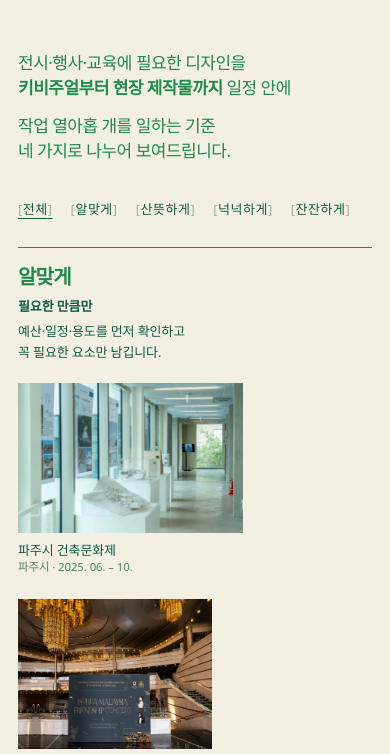
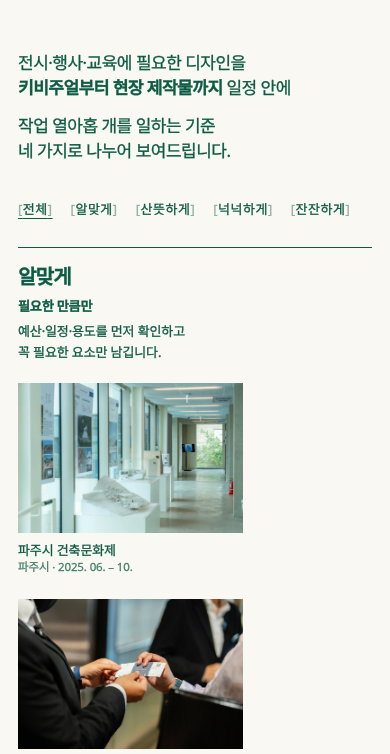
Before and after one commit to limjanjan9/homepage, a plain HTML site: page index.html in a window 390 px wide. Shown: the part 89-843 px from the top of the page. Drawn offline with Linux system fonts and the light colour scheme; a web font is replaced by a local one.

Commit message:
색·굵기 조정, 대표 사진 5개 교체
Co-Authored-By: Claude Opus 5.5 <noreply@anthropic.com>
Claude-Session: https://claude.ai/code/session_01Tmzv5f2Zm8pSE4GncEBYfE

```diff
--- a/index.html
+++ b/index.html
@@ -13,10 +13,10 @@
    LAYOUT: 데스크톱은 한 화면 3단(머리·다이얼·발), 모바일은 위에서 아래로 쌓기 */
 @font-face{font-family:"Bookk Gothic";src:url(fonts/BookkGothic-Light.ttf) format("truetype");font-weight:300;font-display:swap}
 @font-face{font-family:"Bookk Gothic";src:url(fonts/BookkGothic-Bold.ttf) format("truetype");font-weight:700;font-display:swap}
-:root{color-scheme:light;--g:#1e8a4c;--sky:#62a8e5;--bg:#f4efe3;--ink:#0c5b44;--soft:rgba(12,91,68,.72);--dim:rgba(12,91,68,.4);--line:rgba(98,168,229,.6)}
+:root{color-scheme:light;--g:#0c5b44;--sky:#62a8e5;--bg:#faf8f3;--ink:#0c5b44;--soft:rgba(12,91,68,.7);--dim:rgba(12,91,68,.38);--line:rgba(12,91,68,.25)}
 *{box-sizing:border-box;min-width:0}
 html{scroll-behavior:smooth}
-body{margin:0;background:var(--bg);color:var(--ink);font:300 13px/1.6 "Bookk Gothic",system-ui,sans-serif;letter-spacing:-.01em;overflow-x:clip;word-break:keep-all;-webkit-font-smoothing:antialiased}
+body{-webkit-text-stroke:.3px currentColor;margin:0;background:var(--bg);color:var(--ink);font:300 13px/1.6 "Bookk Gothic",system-ui,sans-serif;letter-spacing:-.01em;overflow-x:clip;word-break:keep-all;-webkit-font-smoothing:antialiased}
 a{color:inherit;text-decoration:none}
 img{display:block;max-width:100%;height:auto}
 b,strong,h1,h2,h3{font-weight:700}
@@ -43,13 +43,14 @@ a:focus-visible,button:focus-visible{outline:1px solid var(--ink);outline-offset
 .filters{display:flex;flex-wrap:wrap;gap:2px;align-items:center;padding-bottom:20px;margin-left:-8px}
 .filters button{font:inherit;color:inherit;background:none;border:0;cursor:pointer;letter-spacing:.04em}
 .mode{display:none}.mode.on{display:block}
-.val{display:grid;grid-template-columns:minmax(0,1fr) minmax(0,3fr);gap:clamp(20px,3vw,48px);border-top:1px solid var(--g);padding:18px 0 clamp(48px,7vw,96px)}
+.val{display:grid;grid-template-columns:minmax(0,1fr) minmax(0,3fr);gap:clamp(20px,3vw,48px);border-top:1px solid var(--line-g,#0c5b44);padding:18px 0 clamp(48px,7vw,96px)}
 .v-head{position:sticky;top:64px;align-self:start}
 .v-head h2{font-size:clamp(20px,2vw,26px);line-height:1.1;letter-spacing:-.04em;color:var(--g);margin-bottom:8px}
 .v-head strong{display:block;margin-bottom:4px}
 .thumbs{--h:clamp(150px,14vw,210px);display:flex;flex-wrap:wrap;align-items:flex-start;gap:clamp(24px,3vw,44px) clamp(14px,2vw,28px)}
 .th{flex:none;max-width:100%;width:calc(var(--h)*var(--r))}
 .th img{display:block;width:100%;height:auto;aspect-ratio:var(--r);object-fit:cover}
+img{-webkit-text-stroke:0}
 .th span{display:block;margin-top:8px;line-height:1.4}
 @media (max-width:520px){.thumbs{--h:150px}}
 .th small{display:block;color:var(--soft);font-size:11.5px}
@@ -68,7 +69,7 @@ a:focus-visible,button:focus-visible{outline:1px solid var(--ink);outline-offset
 .g-bar button{font:inherit;color:inherit;background:none;border:0;cursor:pointer;padding:6px 8px;min-height:36px}
 .g-bar button::before{content:"[ ";color:var(--dim)}.g-bar button::after{content:" ]";color:var(--dim)}
 .g-bar .cnt{justify-self:end;color:var(--soft)}
-.foot{display:flex;justify-content:space-between;gap:24px;flex-wrap:wrap;border-top:1px solid var(--g);padding:16px 0 24px;font-size:12px}
+.foot{display:flex;justify-content:space-between;gap:24px;flex-wrap:wrap;border-top:1px solid var(--line-g,#0c5b44);padding:16px 0 24px;font-size:12px}
 .g-h{font-size:12px;color:var(--soft);padding:24px 0 8px}
 
 body.is-list{--bg:#161817;--ink:#62a8e5;--g:#62a8e5;--soft:rgba(98,168,229,.85);--dim:rgba(98,168,229,.6);background:var(--bg);color:var(--ink)}
@@ -93,7 +94,7 @@ a:hover b,.pager a:hover,.foot a:hover,.p-head .k:hover{text-decoration:underlin
 .pager{display:flex;justify-content:space-between;gap:16px;margin-top:clamp(48px,6vw,80px);padding-top:16px;border-top:1px solid var(--line)}
 .pager a{min-height:44px;display:flex;align-items:center}.pager a:hover{color:var(--g)}
 
-.list{border-top:1px solid var(--g)}
+.list{border-top:1px solid var(--line-g,#0c5b44)}
 .row{display:grid;grid-template-columns:72px minmax(0,2fr) minmax(0,1.4fr) 110px;gap:20px;align-items:center;padding:12px 0;border-bottom:1px solid var(--line)}
 .row img{width:72px;height:54px;object-fit:cover}
 .row .c,.row .y{color:var(--soft)}.row .y{text-align:right;white-space:nowrap}
@@ -101,7 +102,7 @@ a.row:hover b{color:var(--g)}
 
 .cols{display:grid;grid-template-columns:repeat(2,minmax(0,1fr));gap:clamp(32px,5vw,80px)}
 .sec+.sec{margin-top:clamp(48px,6vw,80px)}
-.sec h2{font-size:12px;margin-bottom:16px;padding-bottom:10px;border-bottom:1px solid var(--g)}
+.sec h2{font-size:12px;margin-bottom:16px;padding-bottom:10px;border-bottom:1px solid var(--line-g,#0c5b44)}
 .rules{display:grid;grid-template-columns:repeat(4,minmax(0,1fr));gap:24px}
 .rules b{display:block;margin-bottom:6px;font-size:18px;letter-spacing:-.04em}.rules strong{display:block;font-size:13px;margin-bottom:6px}
 .rules p{color:var(--soft)}
@@ -210,7 +211,7 @@ const W=[
   [['paju-01','전시장 전경',1],['paju-03','공식 포스터'],['paju-04','파주시 건축상 공모 포스터'],['paju-05','시민참여 프로그램 공모 포스터'],['paju-02','현장 이미지'],['paju-07','전시장 목업',1],['paju-08','전시장 목업'],['paju-10','리플렛 거치대'],['paju-09','섹션별 판넬 템플릿',1]]),
  mk('malaysia','주말레이시아 대사관 국경일 행사','주말레이시아 대한민국 대사관 국경일 행사','알맞게','주말레이시아 대한민국 대사관','2024. 09. – 10.','키비주얼 / 포스터 / 현장물','회사 프로젝트 / 60%',
   [['과제','국경일 리셉션과 한·말 우정의 음악회(2024.10.22, 쿠알라룸푸르). 격식과 양국 우정을 함께 담아야 했고, 출력·설치는 해외 현지에서 이뤄짐.'],['역할','디자인 총괄. 키비주얼, 포스터, 초대장, 티켓, 소개서, 카탈로그, 백드롭, 엑스배너.'],['결과','Dewan Filharmonik Petronas에서 약 900명 규모로 개최.']],
-  [['malaysia-01','공연장 현장',1],['malaysia-03','포스터'],['malaysia-02','티켓'],['malaysia-06','초대장',1],['malaysia-07','프로그램북'],['malaysia-08','프로그램북 내지'],['malaysia-04','엑스배너'],['malaysia-05','엑스배너']]),
+  [['malaysia-02','티켓',1],['malaysia-01','공연장 현장',1],['malaysia-03','포스터'],['malaysia-06','초대장',1],['malaysia-07','프로그램북'],['malaysia-08','프로그램북 내지'],['malaysia-04','엑스배너'],['malaysia-05','엑스배너']]),
  mk('subway','건축기획과 신문·지하철 광고','서울시 건축기획과 사업 홍보 신문 및 지하철 광고','알맞게','서울시 건축기획과','2025. 04. – 07.','홍보물 / 키비주얼 / 포스터','회사 프로젝트 / 100%',
   [['과제','서울시의 반지하주택 관련 지원사업 5개를 우기 전에 묶어서 알리는 연계 홍보.'],['역할','키비주얼과 매체별 디자인 담당(카피는 발주처 제공).'],['과정','5개 사업에 번호와 고유 색을 정하고, 매체별 구성을 다르게 하여 정보량 조절.'],['결과','문화일보 지면광고 2회, 지하철 1~8호선 전동차 모서리형 1,500부, 액자형 1,500부, 카드뉴스는 서울주거포털 등에 게재.']],
   [['subway-02','지하철 모서리형 광고',1],['subway-01','신문 지면광고'],['subway-03','지하철 액자형 광고'],['subway-04','카드뉴스',1]]),
@@ -241,11 +242,11 @@ const W=[
   [['sdg-01','뉴스레터와 카드뉴스',1],['sdg-02','인스타그램 게시물'],['sdg-03','인스타그램 게시물']]),
  mk('gender','젠더시네마 전국 순회 상영회','젠더시네마 전국 순회 영화 상영회','산뜻하게','정의당 성소수자위원회','2023. 04. – 05.','포스터 / 현장제작물','활동 프로젝트 / 100%',
   [['과제','IDAHOBIT 기념, 5개 지역을 도는 단편영화 상영회의 운영 디자인.'],['역할','웹자보, 카드뉴스, 지역별 엑스배너·현수막, 스크린 화면 디자인.'],['과정','키비주얼 하나에 지역명 배지를 붙이고, 일시·장소·게스트만 바꿔 전개.'],['결과','대전·대구·인천·부산·충남 5개 지역 상영에 맞춰 제작물 납품.']],
-  [['gender-04','상영회 현장',1],['gender-01','웹자보'],['gender-03','스크린 화면'],['gender-02','현장 접수대']]),
+  [['gender-03','스크린 화면',1],['gender-04','상영회 현장',1],['gender-01','웹자보'],['gender-02','현장 접수대']]),
 
  mk('kifa','한국여성건축가협회 작품집','한국여성건축가협회 기획전 작품집 · 미래비전 2050 보고서','넉넉하게','한국여성건축가협회','2025. 04.','책자 (작품집 및 보고서)','회사 프로젝트 / 100%',
   [['과제','2025 여성건축가 기획전(5.20–25, DDP). 건축가마다 형식이 다른 작품 원고를 작품집 한 권으로, 포럼 논의를 보고서로.'],['역할','디자인 전체 총괄 및 제작(1인). 작품집 248쪽, 미래비전 2050 보고서 133쪽 편집디자인과 발주.'],['결과','열흘 안에 두 권을 인쇄·납품, 전시장에 비치.']],
-  [['kifa-01','작품집',1],['kifa-02','전시장의 작품집',1],['kifa-04','미래비전 2050 보고서 표지'],['kifa-05','국제교류전 간지'],['kifa-06','작품 펼침면'],['kifa-07','작품 펼침면'],['kifa-08','작품 펼침면'],['kifa-09','작품 펼침면'],['kifa-10','보고서 본문',1]]),
+  [['kifa-11','작품집'],['kifa-02','전시장의 작품집',1],['kifa-04','미래비전 2050 보고서 표지'],['kifa-05','국제교류전 간지'],['kifa-06','작품 펼침면'],['kifa-07','작품 펼침면'],['kifa-08','작품 펼침면'],['kifa-09','작품 펼침면'],['kifa-10','보고서 본문',1]]),
  mk('hall','건축상 〈명예의 전당〉 전시','서울특별시 건축상 〈명예의 전당〉 전시','넉넉하게','서울도시건축전시관','2024. 04. – 12.','전시 그래픽 / 키비주얼 / 포스터','회사 프로젝트 / 100%',
   [['과제','1회(1979)부터 41회(2023)까지의 건축상 수상작을 한 벽면에 담는 전시.'],['역할','키비주얼·포스터, 전시 사이니지와 벽면 구성 디자인.'],['과정','회차·연도를 기준선 위에, 수상작 사진과 이름은 아래에 두 줄 연대기로 배열.'],['결과','2024년 4월부터 연말까지 서울도시건축전시관 갤러리2에서 전시.']],
   [['hall-03','전시장 전경',1],['hall-02','전시장'],['hall-01','연대기 벽면 그래픽',1]]),
@@ -255,10 +256,10 @@ const W=[
 
  mk('zine','서점 구술채록 zine','서점 생존 · 기억 구술채록: 발표 자료 및 zine','잔잔하게','서울기록원 기록활동가 팀 〈페이지〉','2026. 09. – 10.','PPT / Zine','팀 프로젝트 / 60%',
   [['과제','은평구 지역서점(불광문고·광명문고)의 생존을 구술로 기록한 〈서점은 어떻게 기억되고 살아남는가?〉. 4건의 구술과 자료를 발표장 밖에서도 읽히는 형태로.'],['역할','팀 내 양식화·시각화 담당. 발표자료 62쪽 설계·디자인, zine 2종(요약본, 워크북) 디자인.'],['결과','zine 200부 모두 소진.']],
-  [['zine-01','서울기록페어 부스'],['zine-04','발표자료 표지'],['zine-02','zine 기록면',1],['zine-03','zine 참여면',1],['zine-05','발표자료 — 팀 소개'],['zine-06','발표자료 — 타임라인']]),
+  [['zine-08','완성된 zine'],['zine-01','서울기록페어 부스'],['zine-04','발표자료 표지'],['zine-02','zine 기록면',1],['zine-03','zine 참여면',1],['zine-05','발표자료 — 팀 소개'],['zine-06','발표자료 — 타임라인']]),
  mk('sign','서울도시건축전시관 사이니지','서울도시건축전시관 시설 사이니지 개선','잔잔하게','서울도시건축전시관','2023. 01. – 03.','사이니지','회사 프로젝트 / 100%',
   [['과제','브랜드 가이드가 없는 5개 층 전시관의 층별·비상 안내 사인 정비.'],['역할','사인 4종 10개의 디자인과 제작 담당.'],['과정','골드·그레이 두 색과 건물의 직선 모티프, 산세리프로 표기를 통일.'],['결과','층별 안내판 5, 비상 배치도 3, 전체 층 안내도 1, 현판 1 제작 완료.']],
-  [['sign-02','엘리베이터 안내판 설치',1],['sign-01','비상계단 안내판 설치',1],['sign-03','엘리베이터 안내판 시안'],['sign-04','엘리베이터 안내판 시안'],['sign-05','층별 안내도 — 지하 2층'],['sign-06','층별 안내도 — 지하 3층']]),
+  [['sign-07','비상 배치도 안내판'],['sign-02','엘리베이터 안내판 설치',1],['sign-03','엘리베이터 안내판 시안'],['sign-04','엘리베이터 안내판 시안'],['sign-05','층별 안내도 — 지하 2층'],['sign-06','층별 안내도 — 지하 3층']]),
  mk('queer','퀴어동네 노동법 안내서','퀴어노동법률지원네트워크 노동법 안내서','잔잔하게','퀴어노동법률지원네트워크','2023. 11.','책자','프리랜서 작업',
   [['과제','단체의 첫 책자. 채용부터 해고·차별까지의 법률 내용을 읽기 쉽게 정리.'],['역할','표지·내지 편집디자인, 일러스트와 도표 제작.'],['과정','보라 한 색의 농담으로 위계를 잡고, 장별 색인 탭으로 찾기 쉽게 구성. 182×257mm, 무선제본.'],['결과','초판 500부 인쇄. 2024 인천퀴어문화축제에서 100부 이상 배포.']],
   [['queer-02','표지',1],['queer-03','1장 간지'],['queer-04','본문 — 그래프·도식'],['queer-05','본문 — 절차 도식'],['queer-06','본문 — 표']]),
@@ -266,7 +267,7 @@ const W=[
   [['과제','한옥과 목조건축, 지속가능한 재료를 다룬 2024 기획전의 그래픽.'],['역할','키비주얼·포스터, 카드뉴스, 전시장 패널·캡션 디자인.'],['과정','한옥의 외형에서 형태를 가져오고, 현재의 사진과 과거의 스케치를 반씩 섞음.'],['결과','2024. 4. 19. – 5. 29. 갤러리3·비움홀에서 전시.']],
   [['future-01','포스터'],['future-02','전시장 전경']])
 ];
-const AR={"paju-01":1.5,"malaysia-01":1.294,"subway-02":1.502,"tomorrow-01":0.721,"forty-02":1.502,"meta-01":1.0,"incheon-01":1.5,"wayd-01":1.768,"arko-01":0.722,"jincheon-01":1.411,"sdg-01":1.5,"gender-04":1.333,"kifa-01":1.333,"hall-03":1.333,"heo-01":1.46,"zine-01":0.75,"sign-02":1.778,"queer-02":1.042,"future-01":0.721};
+const AR={"paju-01":1.5,"malaysia-02":1.5,"subway-02":1.502,"tomorrow-01":0.721,"forty-02":1.502,"meta-01":1.0,"incheon-01":1.5,"wayd-01":1.768,"arko-01":0.722,"jincheon-01":1.411,"sdg-01":1.5,"gender-03":1.333,"kifa-11":1.122,"hall-03":1.333,"heo-01":1.46,"zine-08":0.62,"sign-07":0.884,"queer-02":1.042,"future-01":0.721};
 const esc=s=>String(s).replace(/[&<>"']/g,c=>({'&':'&amp;','<':'&lt;','>':'&gt;','"':'&quot;',"'":'&#39;'}[c]));
 const $=id=>document.getElementById(id);
 const by=k=>W.filter(w=>w.k===k);
```
Also changed, not shown: images/kifa-01.webp (deleted), images/kifa-11.webp (added), images/sign-01.webp (deleted), images/sign-07.webp (added), images/zine-08.webp (added).
